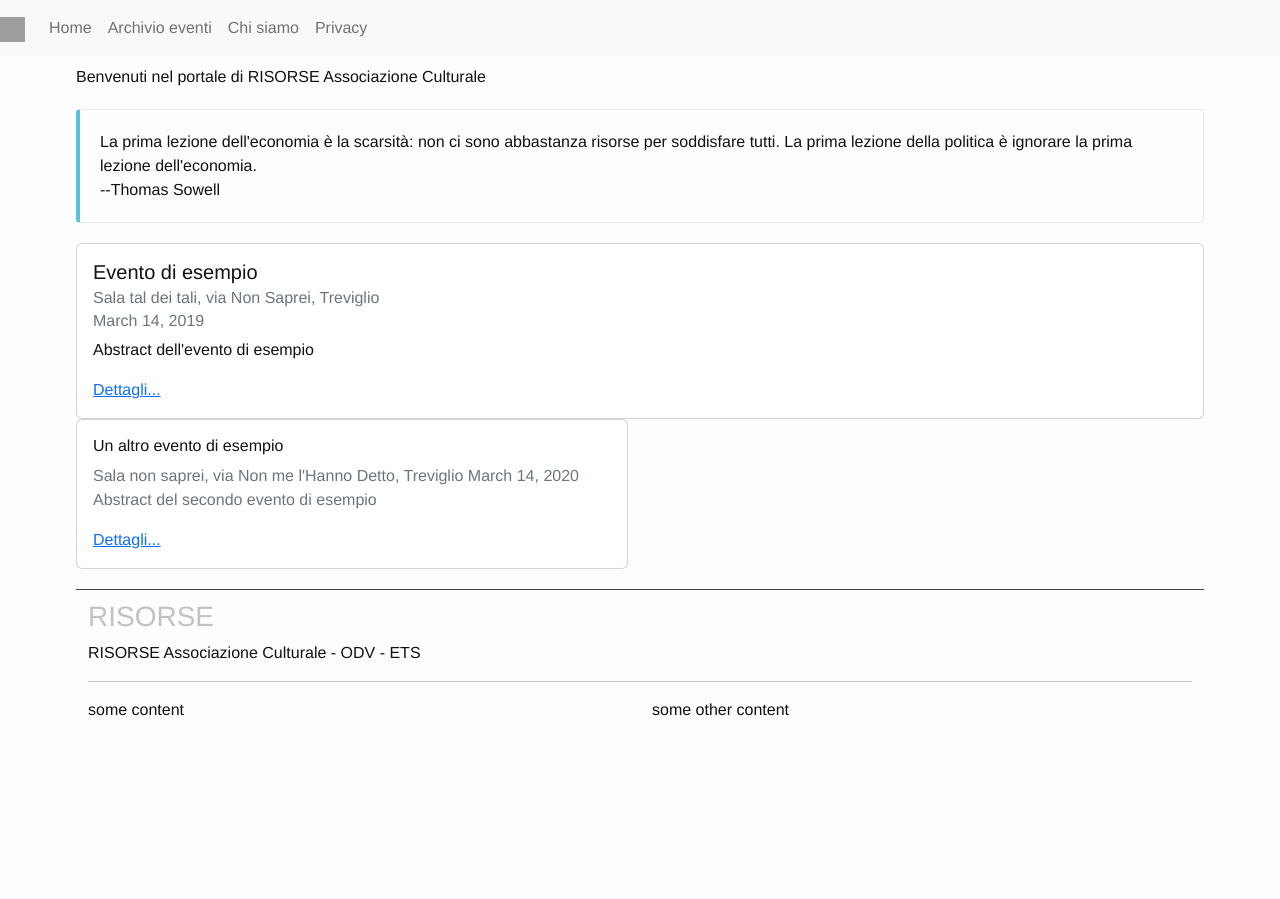
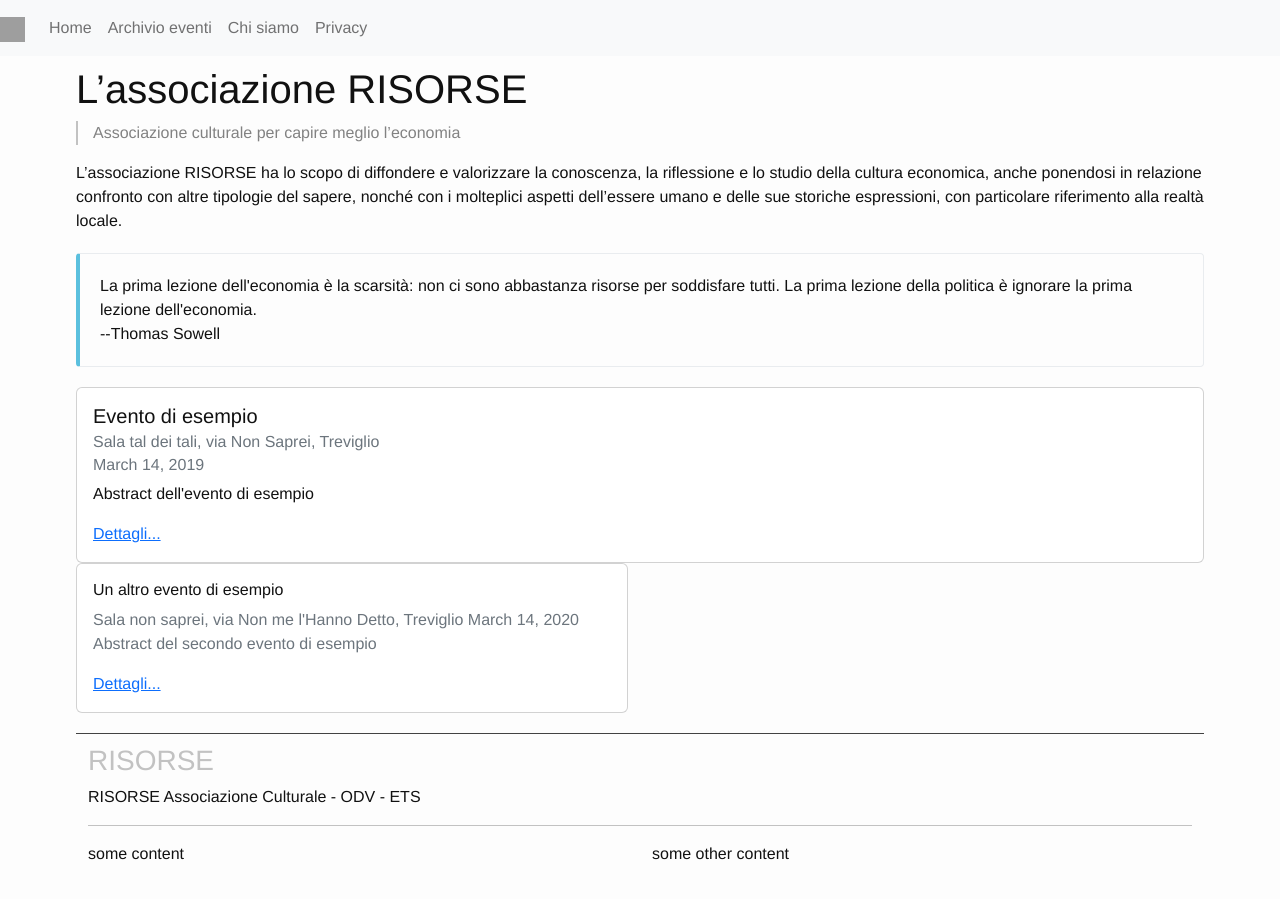
Before and after one commit to Risorse-Associazione-Culturale/risorse-associazione-culturale.github.io, a Jekyll site: the page built from index.md, in a window 1280 px wide. Built offline with Jekyll 4.4.1, drawn with Linux system fonts in a browser that asks for light colours; nearby versions of some CDN libraries; our own code applies the rules of GitHub Pages for plain Markdown files; grey boxes are pictures that could not be loaded.

Commit message:
Add some text to the home page

```diff
--- a/index.md
+++ b/index.md
@@ -2,4 +2,8 @@
 layout: home
 ---
 
-Benvenuti nel portale di RISORSE Associazione Culturale
+# L'associazione RISORSE
+
+> Associazione culturale per capire meglio l'economia
+
+L'associazione RISORSE ha lo scopo di diffondere e valorizzare la conoscenza, la riflessione e lo studio della cultura economica, anche ponendosi in relazione confronto con altre tipologie del sapere, nonché con i molteplici aspetti dell'essere umano e delle sue storiche espressioni, con particolare riferimento alla realtà locale.
```
